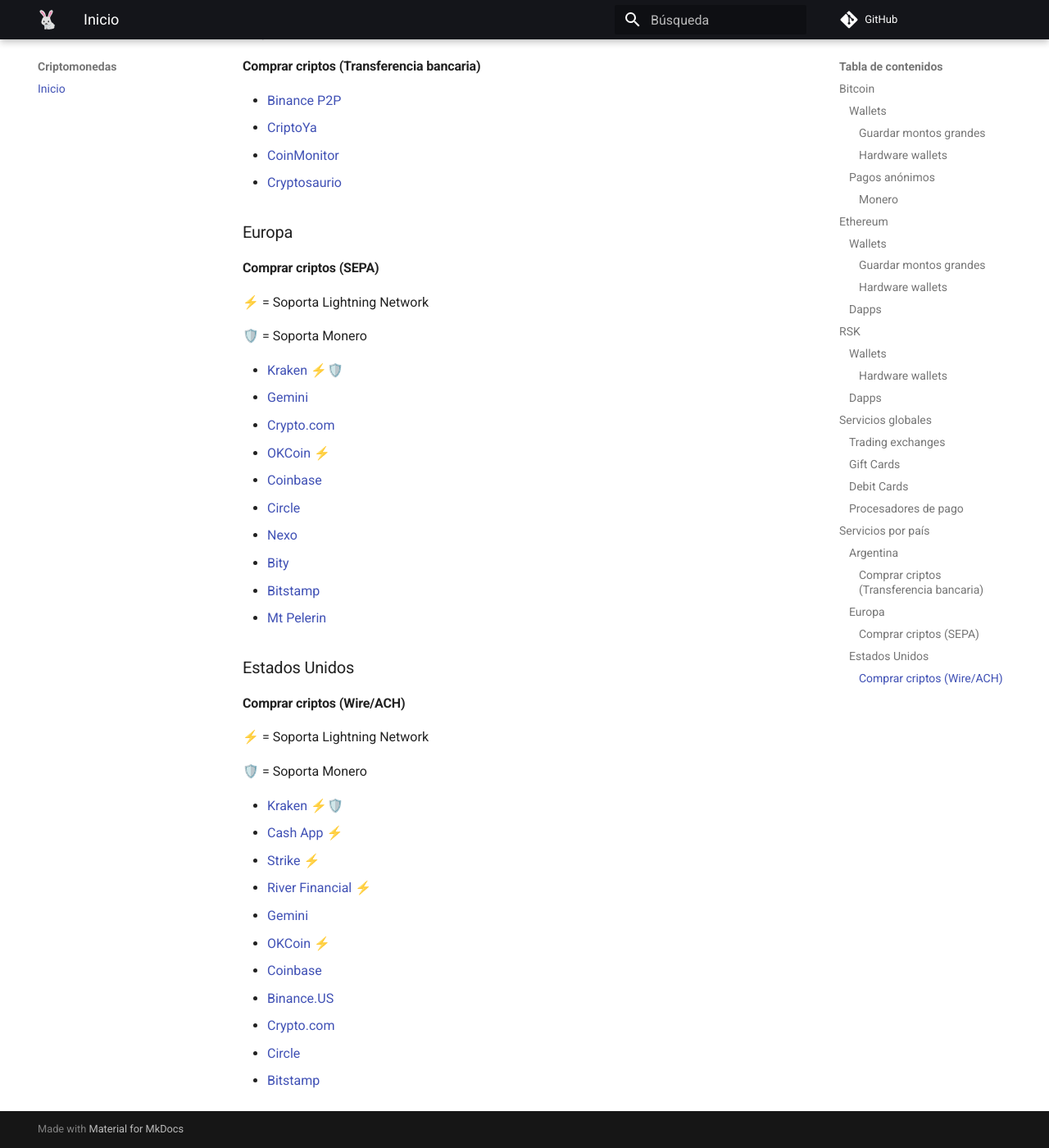
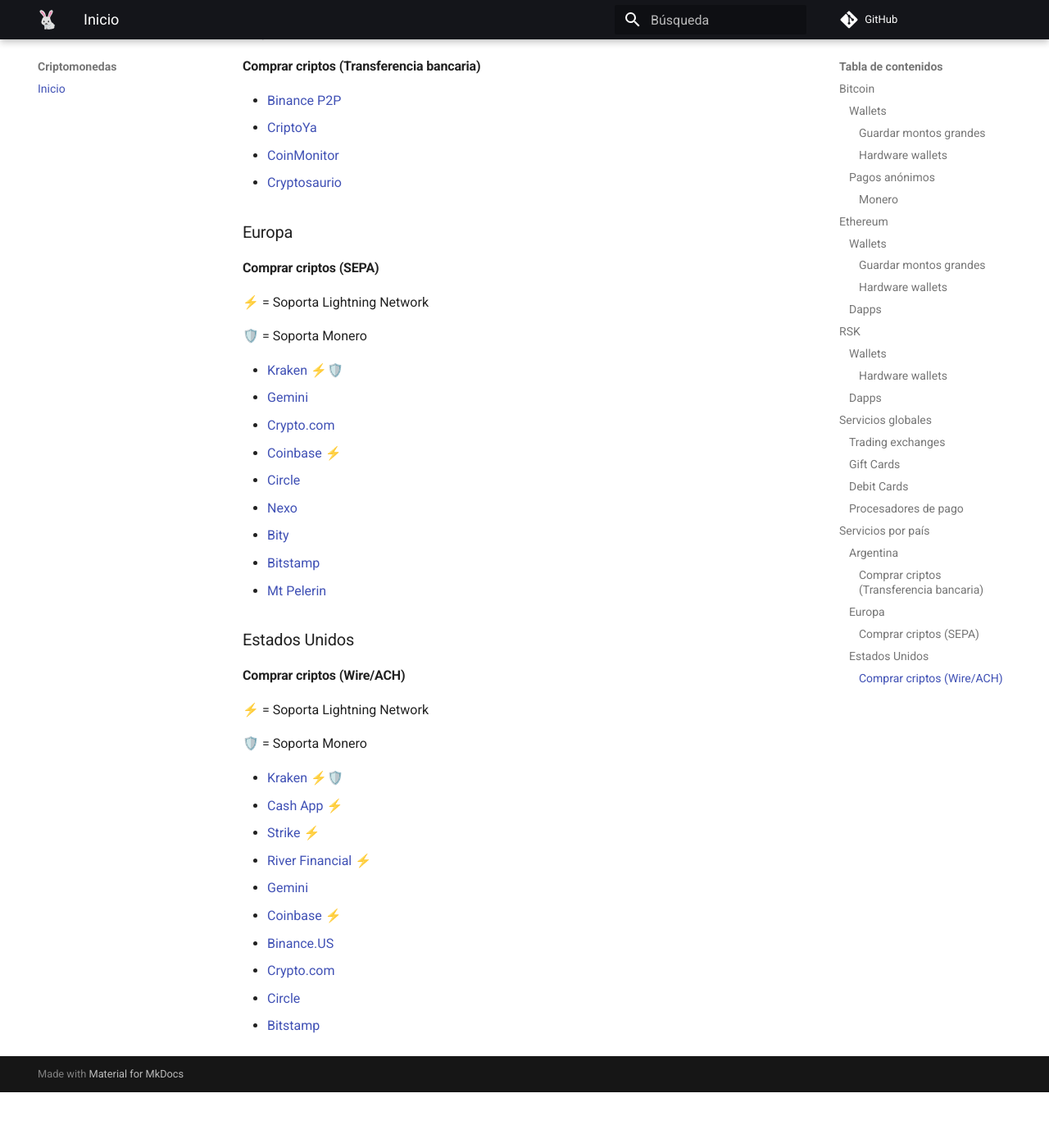
Before and after one commit to anomalouscode/wiki, an MkDocs documentation site: the page built from docs/criptomonedas/index.md, in a window 1280 px wide and 1400 px high, scrolled down 4240 px. Shown: the whole window at 82% size. Built offline with MkDocs 1.6.1 and Material for MkDocs 9.7.7, drawn with Linux system fonts in a browser that asks for light colours; comment, search, counter and statistics services are not loaded; after the commit the page ends 5572 px from its top, so only the background shows below that.

Commit message:
Update index.md

```diff
--- a/docs/criptomonedas/index.md
+++ b/docs/criptomonedas/index.md
@@ -124,7 +124,7 @@
 - [Kraken](https://www.kraken.com/) ⚡🛡️
 - [Bitfinex](https://www.bitfinex.com/) ⚡🛡️
 - [Binance](https://www.binance.com/) ⚡🛡️
-- [Coinbase](https://coinbase.com/)
+- [Coinbase](https://coinbase.com/) ⚡
 - [Gemini](https://gemini.com/)
 - [Bitstamp](https://www.bitstamp.net/)
 
@@ -171,8 +171,7 @@
 - [Kraken](https://www.kraken.com/) ⚡🛡️
 - [Gemini](https://gemini.com/)
 - [Crypto.com](https://crypto.com/)
-- [OKCoin](https://www.okcoin.com/) ⚡
-- [Coinbase](https://www.coinbase.com/)
+- [Coinbase](https://www.coinbase.com/) ⚡
 - [Circle](https://www.circle.com/)
 - [Nexo](https://nexo.com/)
 - [Bity](https://bity.com/)
@@ -192,8 +191,7 @@
 - [Strike](https://strike.me/) ⚡
 - [River Financial](https://river.com/) ⚡
 - [Gemini](https://gemini.com/)
-- [OKCoin](https://www.okcoin.com/) ⚡
-- [Coinbase](https://www.coinbase.com/)
+- [Coinbase](https://www.coinbase.com/) ⚡
 - [Binance.US](https://www.binance.us/)
 - [Crypto.com](https://crypto.com/)
 - [Circle](https://www.circle.com/)
```
